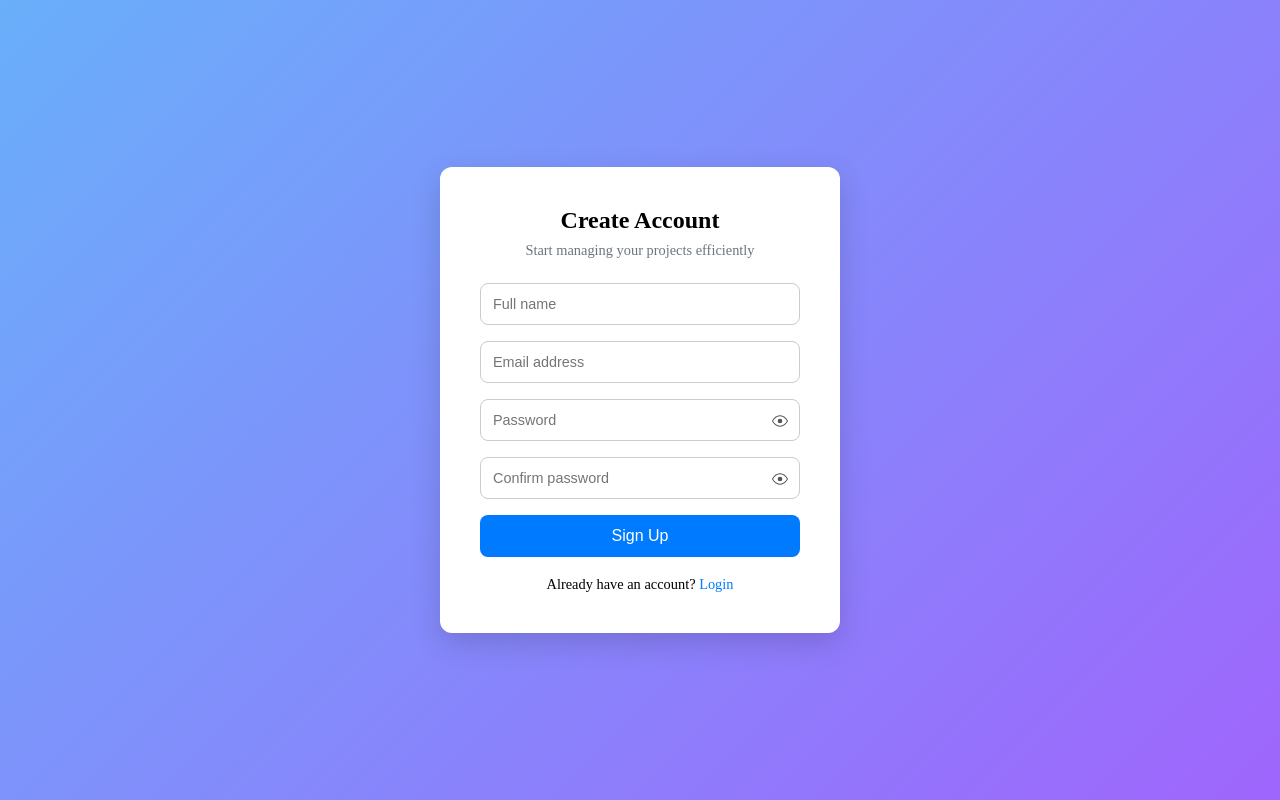
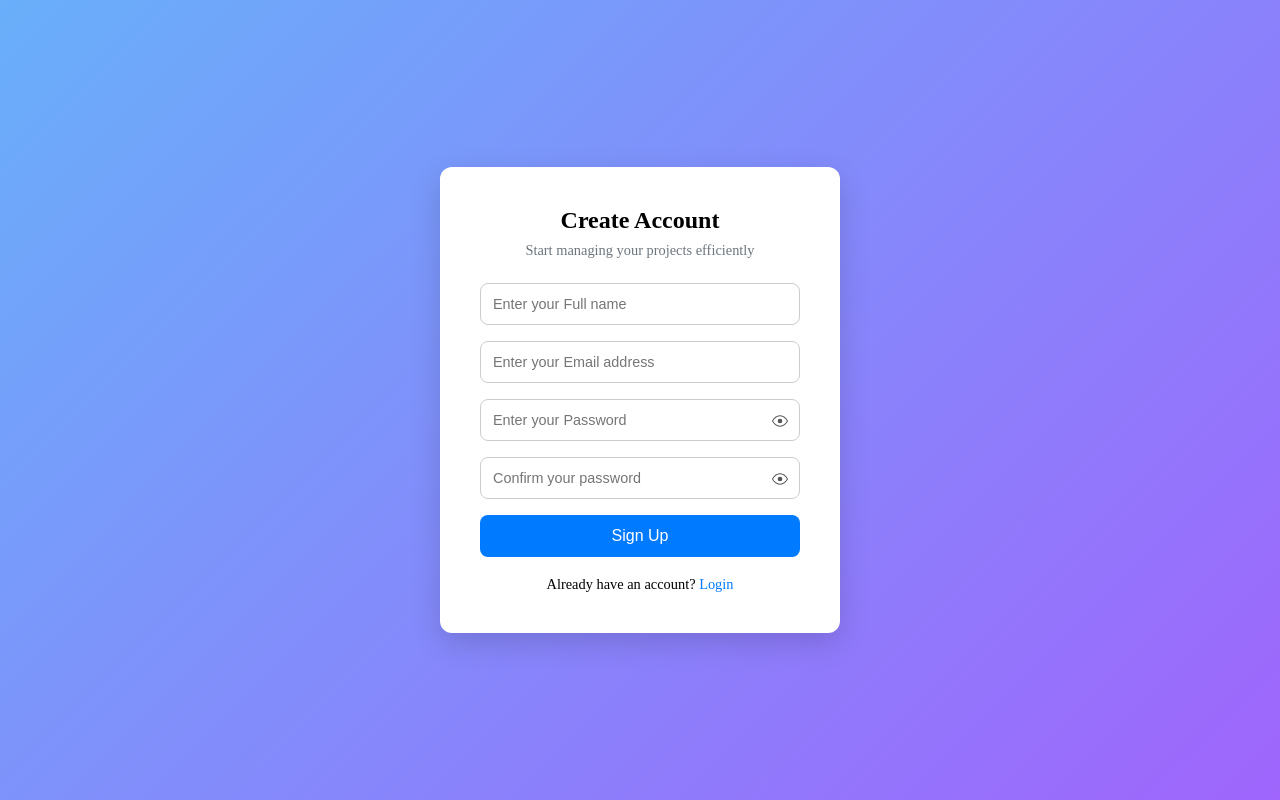
Before and after one commit to cheikhi51/Task-Manager-Frontend, a React (Vite) app: page /signup in a window 1280 px wide. Built offline with nearby package versions, Linux system fonts and the light colour scheme; no server answers.

Commit message:
changed some code

```diff
--- a/src/components/Signup.jsx
+++ b/src/components/Signup.jsx
@@ -70,7 +70,7 @@ function Signup() {
           <input
             type="text"
             name="name"
-            placeholder="Full name"
+            placeholder="Enter your Full name"
             value={formData.name}
             onChange={handleChange}
             required
@@ -79,7 +79,7 @@ function Signup() {
           <input
             type="email"
             name="email"
-            placeholder="Email address"
+            placeholder="Enter your Email address"
             value={formData.email}
             onChange={handleChange}
             required
@@ -89,7 +89,7 @@ function Signup() {
                       <input
                         type={inputType1}
                         name="password"
-                        placeholder="Password"
+                        placeholder="Enter your Password"
                         value={formData.password}
                         onChange={handleChange}
                         className="password-input"
@@ -111,7 +111,7 @@ function Signup() {
                                 <input
                                   type={inputType2}
                                   name="confirmPassword"
-                                  placeholder="Confirm password"
+                                  placeholder="Confirm your password"
                                   value={formData.confirmPassword}
                                   onChange={handleChange}
                                   className="password-input"
```
